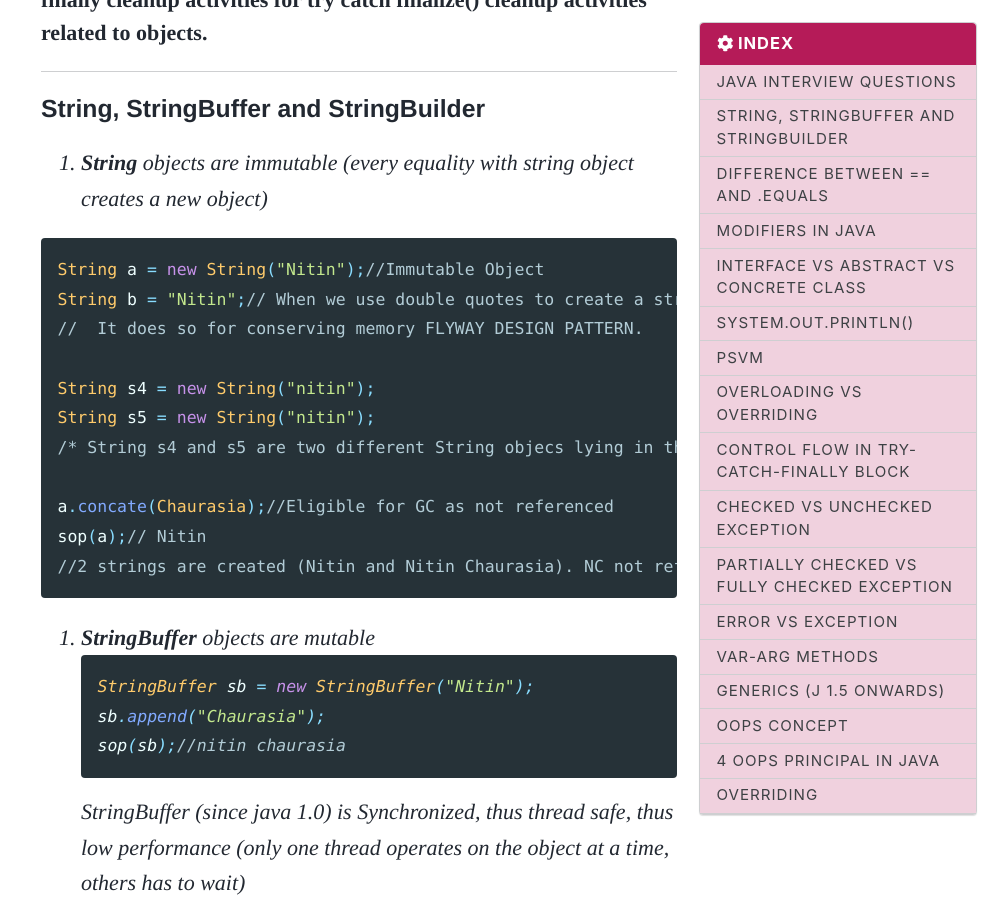
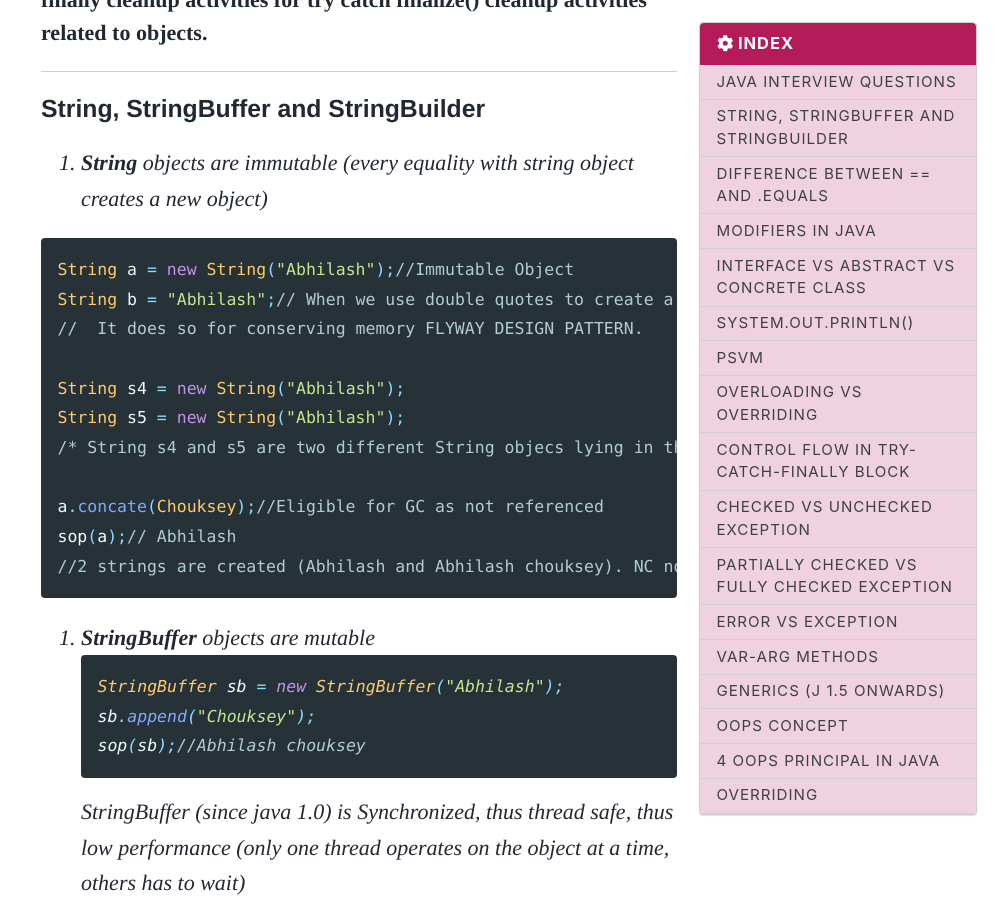
Before and after one commit to achoukse/abhi_portfolio, a Jekyll site: the page built from _posts/Java/2017-02-01-JavaInterviewQuestions.md, in a window 1280 px wide and 900 px high, scrolled down 2567 px. Shown: the whole window, without its empty margins (281-1280 px from the left). Built offline with Jekyll 4.4.1, drawn with Linux system fonts in a browser that asks for light colours; cached includes are drawn as plain includes; nearby versions of some CDN libraries; some of the changed text lies outside the part shown.

Commit message:
test_portflo

````diff
--- a/_config.yml
+++ b/_config.yml
@@ -31,7 +31,7 @@ words_per_minute         : 200
 
 # Site Author
 author:
-  name                : Nitin Chaurasia
+  name                : Abhilash Chouksey
   avatar              : /assets/images/avatar.jpg # path of avatar image, e.g. "/assets/images/bio-photo.jpg"
   bio                 : Java Microservices Developer
   location            : Not on Moon Yet!!
--- a/_posts/Java/2017-02-01-JavaInterviewQuestions.md
+++ b/_posts/Java/2017-02-01-JavaInterviewQuestions.md
@@ -73,23 +73,23 @@ try {
 1. **String** objects are immutable (every equality with string object creates a new object)
 
 ```java
-String a = new String("Nitin");//Immutable Object
-String b = "Nitin";// When we use double quotes to create a string, it first looks for the string with the same value in the String Pool. If found it just returns the reference.
+String a = new String("Abhilash");//Immutable Object
+String b = "Abhilash";// When we use double quotes to create a string, it first looks for the string with the same value in the String Pool. If found it just returns the reference.
 //  It does so for conserving memory FLYWAY DESIGN PATTERN.
 
-String s4 = new String("nitin");
-String s5 = new String("nitin");
+String s4 = new String("Abhilash");
+String s5 = new String("Abhilash");
 /* String s4 and s5 are two different String objecs lying in the "Heap" */
 
-a.concate(Chaurasia);//Eligible for GC as not referenced
-sop(a);// Nitin
-//2 strings are created (Nitin and Nitin Chaurasia). NC not reference
+a.concate(Chouksey);//Eligible for GC as not referenced
+sop(a);// Abhilash
+//2 strings are created (Abhilash and Abhilash chouksey). NC not reference
 ```
 2. **StringBuffer** objects are mutable
 ```java
-StringBuffer sb = new StringBuffer("Nitin");
-sb.append("Chaurasia");
-sop(sb);//nitin chaurasia
+StringBuffer sb = new StringBuffer("Abhilash");
+sb.append("Chouksey");
+sop(sb);//Abhilash chouksey
 ```
 StringBuffer (since java 1.0) is Synchronized, thus thread safe, thus low performance (only one thread operates on the object at a time, others has to wait)
 
@@ -153,10 +153,10 @@ Anything can be declared inside anything!!
 ### System.out.println()
 ```java
 Class MySystem{
-static string out = "nitin";
+static string out = "Abhilash";
 }
 MySystem.out.length(); //Compare it to
-System.out.println("nitin");
+System.out.println("Abhilash");
 ```
 - System is a Class
 - out is a static variable of type PrintStream in System class
@@ -167,7 +167,7 @@ System.out.println("nitin");
 - Main method name can be set to a desired name by configuring JVM [JVM Customization]
 ```
 JVM {
-public static void nitin(String[] a)
+public static void Abhilash(String[] a)
 }
 ```
 - public : to be called by JVM from anywhere
````
Also changed, not shown: _pages/about.md (+2 -2 lines).
